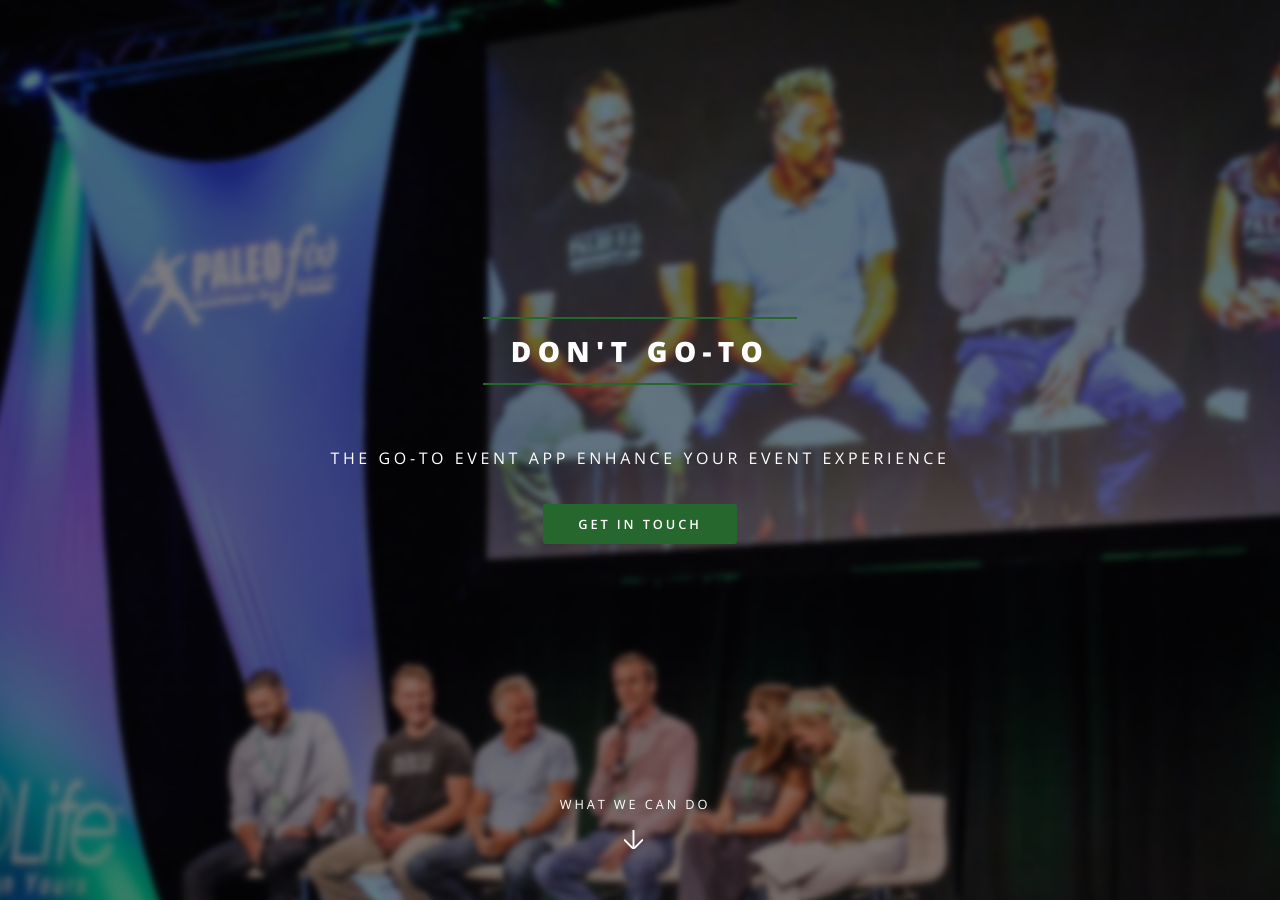
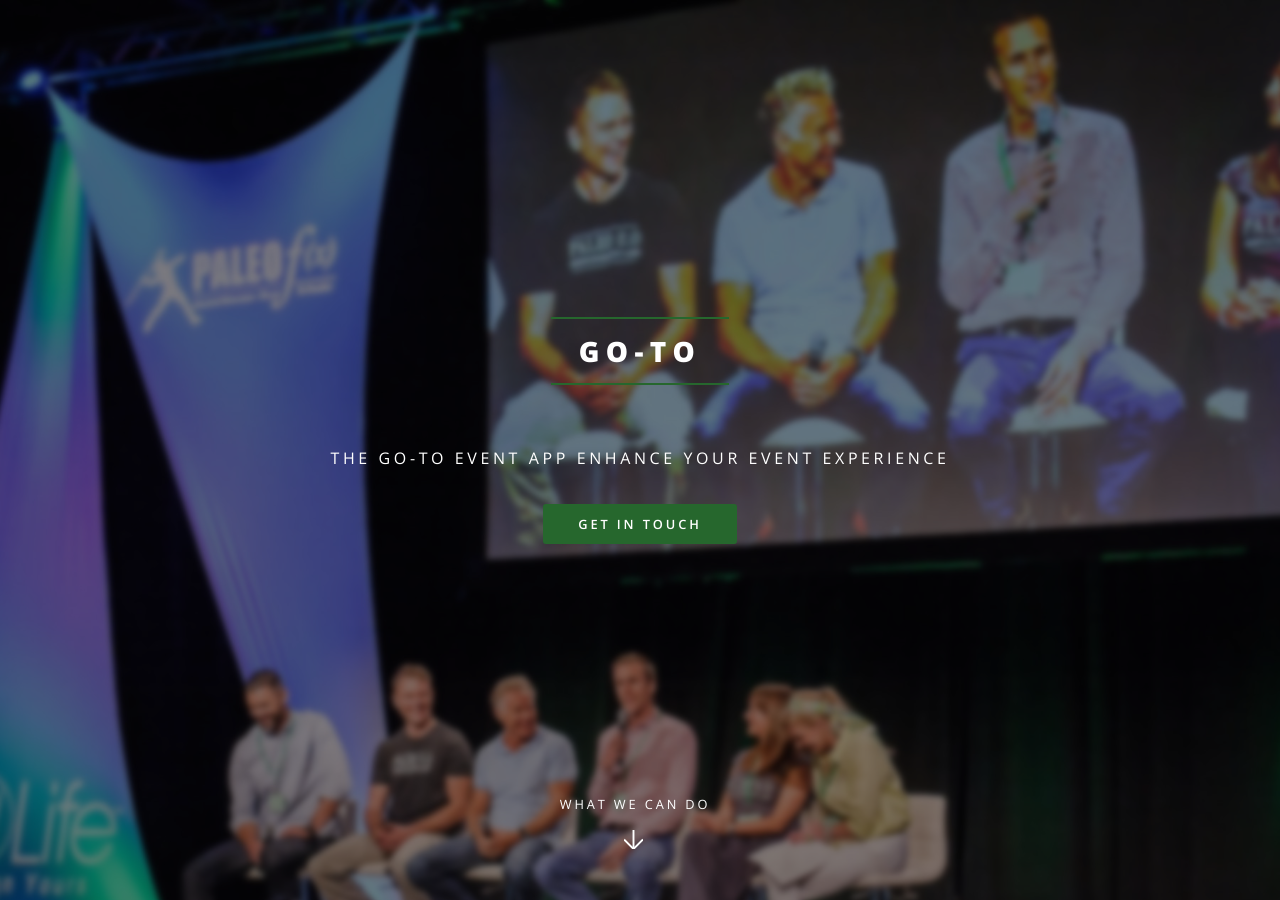
Before and after one commit to iamrobj/event_app_paleo_mag, a Jekyll site: the page built from index.html, in a window 1280 px wide and 900 px high. Built offline with Jekyll 4.4.1, drawn with Linux system fonts in a browser that asks for light colours.

```diff
--- a/_config.yml
+++ b/_config.yml
@@ -2,7 +2,7 @@
 #
 
 # Site settings
-title: Don't Go-To
+title: Go-To
 description: The Go-To Event App
  Enhance your Event Experience
 cta: Get in touch
```
